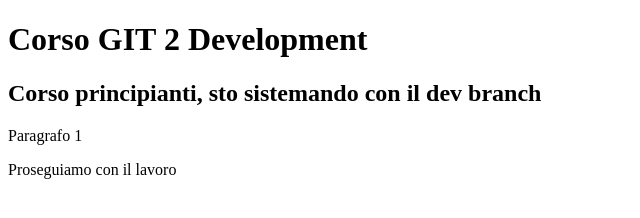
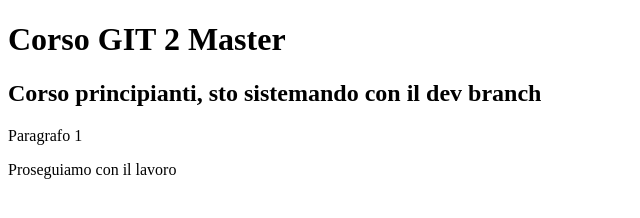
Before and after one commit to paolosilv/EsempioProva, a plain HTML site: page index.html in a window 1280 px wide. Shown: the whole page, without its empty margins (0-640 px from the left). Drawn offline with Linux system fonts and the light colour scheme.

Commit message:
updated the h1 tag master

```diff
--- a/index.html
+++ b/index.html
@@ -7,7 +7,7 @@
     <title>Corso git</title>
 </head>
 <body>
-    <h1>Corso GIT 2 Development</h1>
+    <h1>Corso GIT 2 Master</h1>
     <h2>Corso principianti, sto sistemando con il dev branch</h2>
     <p>Paragrafo 1</p>
     <p> Proseguiamo con il lavoro</p>
```
